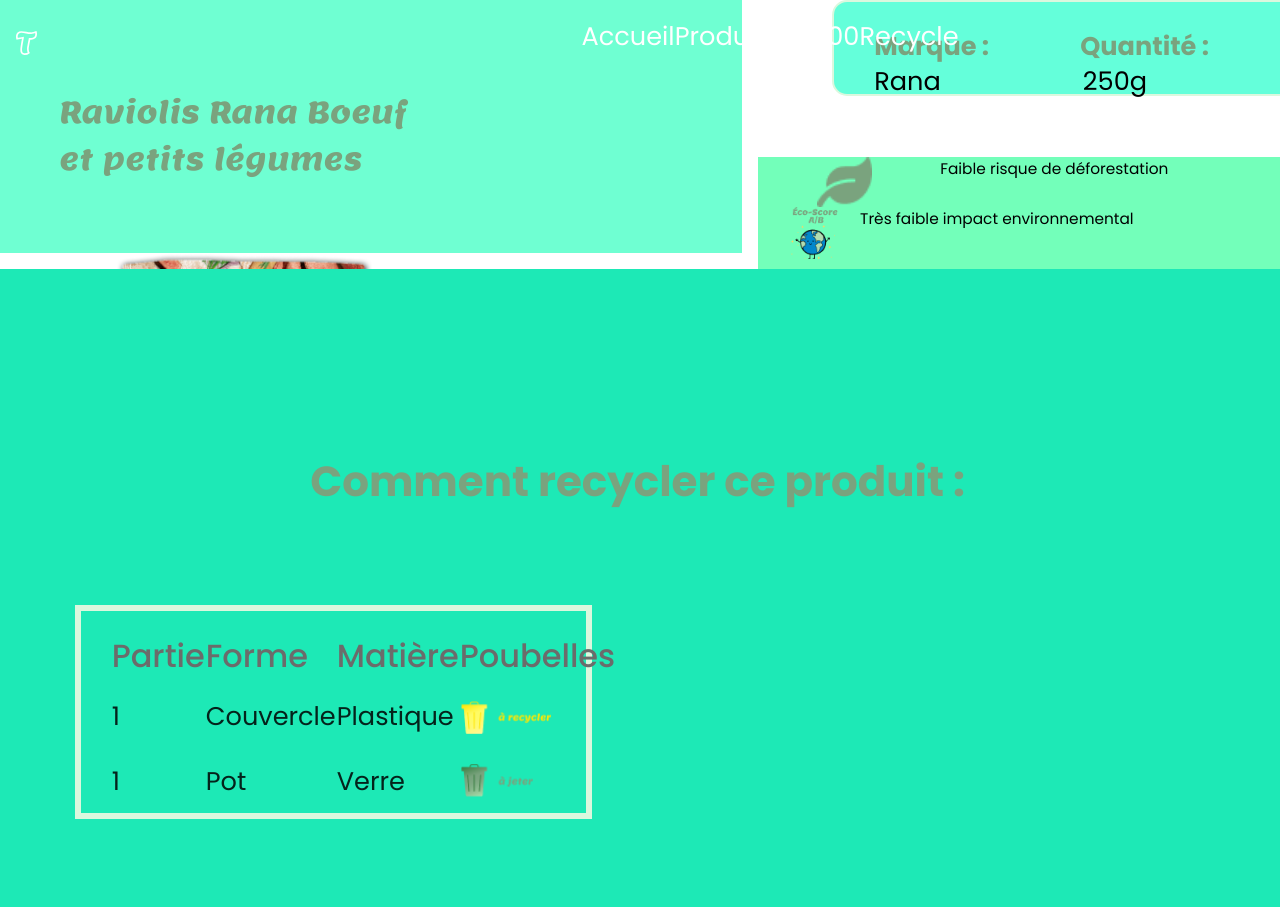
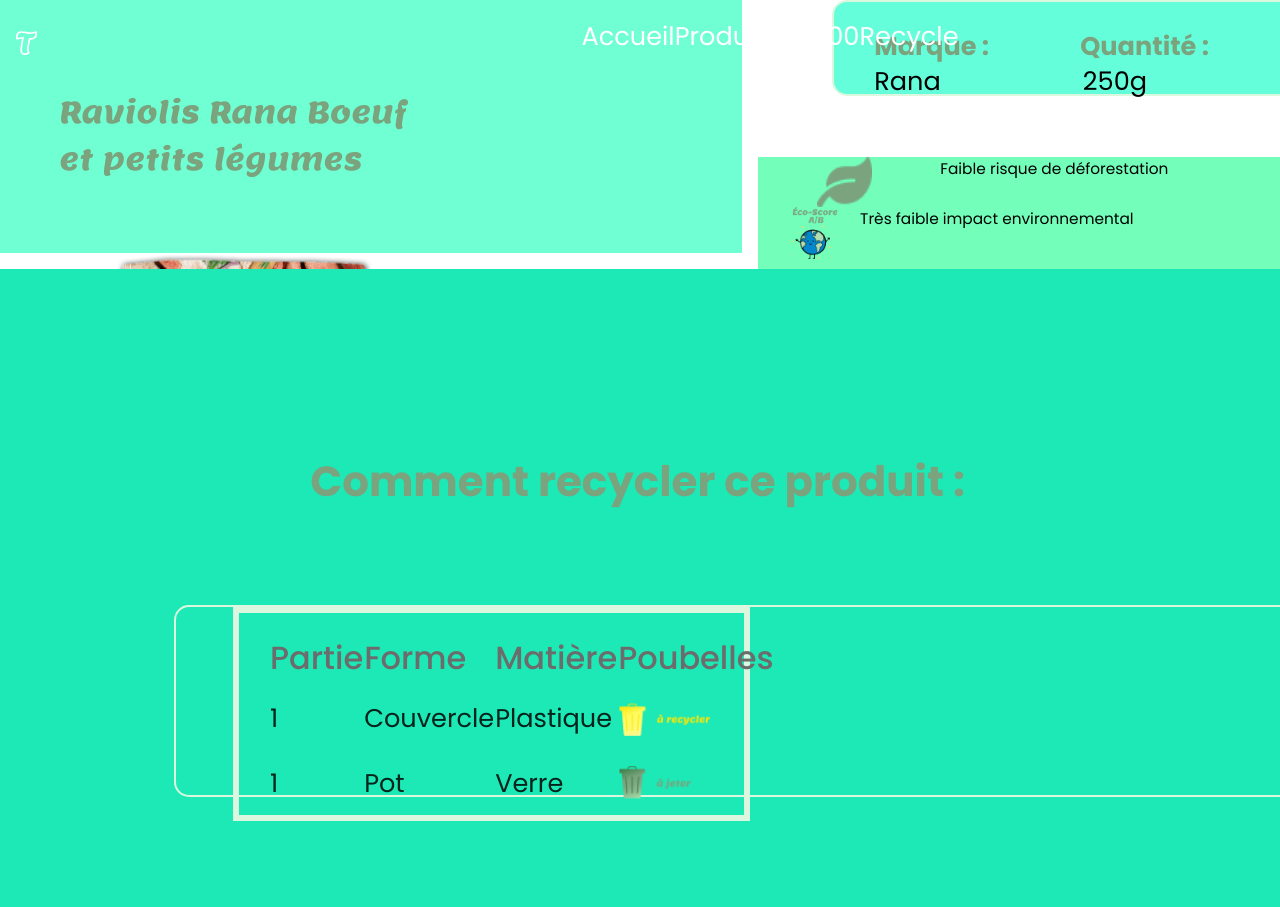
Before and after one commit to rob1-alt/trivialfrontend, a Next.js app: page /produit in a window 1280 px wide. Shown: the top 907 px of the page. Built offline with nearby package versions, Linux system fonts and the light colour scheme.

Commit message:
product page last fix

```diff
--- a/components/produit.css
+++ b/components/produit.css
@@ -1,8 +1,8 @@
 @import url('https://fonts.googleapis.com/css2?family=Lemon&family=Poppins:ital,wght@0,400;0,600;0,700;1,500&display=swap');
 
 .container {
-    display: grid;
-    height: 100vh;
+    /*display: grid;*/
+    /*height: 100vh;*/
     grid-template-columns: 1fr 1fr 1fr;
     grid-template-rows: 2.5fr 1.5fr 1.5fr 2.5fr;
     grid-template-areas:
@@ -134,13 +134,20 @@
 }
 
 table {
-    border: solid #DBF8DE 2px;
-    border-radius: 15px;
+    /*border: solid #DBF8DE 2px;
+    border-radius: 15px;*/
     width: 90vw;
     height: 24vh;
     border-spacing: 40px;
     text-align: left;
-    margin-left: 5%;
+}
+
+.table_stroke {
+    margin: 0 auto;
+    width: 90vw;
+    height: 24vh;
+    border: solid #DBF8DE 2px;
+    border-radius: 15px;
 }
 
 .yellow_bin {
@@ -186,6 +193,7 @@
     color: #FFFFFF;
     padding: 1.2% 6%;
     transition-duration: 0.3s;
+    margin-bottom: 10%;
 }
 
 .learn_more:hover {
@@ -199,6 +207,7 @@
     font-weight: bold;
     color: #7AA37E;
     padding: 1.2% 6%;
+    cursor: pointer;
 }
 
 
--- a/pages/produit.js
+++ b/pages/produit.js
@@ -33,6 +33,7 @@
             </div>
             <div className='s4_product_recycling'>
                 <h3 className='howto'>Comment recycler ce produit :</h3>
+                <div className='table_stroke'>
                 <table>
                     <thead>
                         <tr>
@@ -61,6 +62,8 @@
                         </tr>
                     </tbody>
                 </table>
+                </div>
+
                 <Link href ="/cycling">
                     <button className='learn_more'>En savoir plus</button>
                 </Link>
--- a/styles/globals.css
+++ b/styles/globals.css
@@ -25,7 +25,6 @@
 
   font-family: 'poppins' ;
   text-decoration: none;
-  cursor: pointer;
 }
 
 :not(.no-global-styles) > h2 {
```
Also changed, not shown: 2 other files (tests, documents, lock files or other folders).
